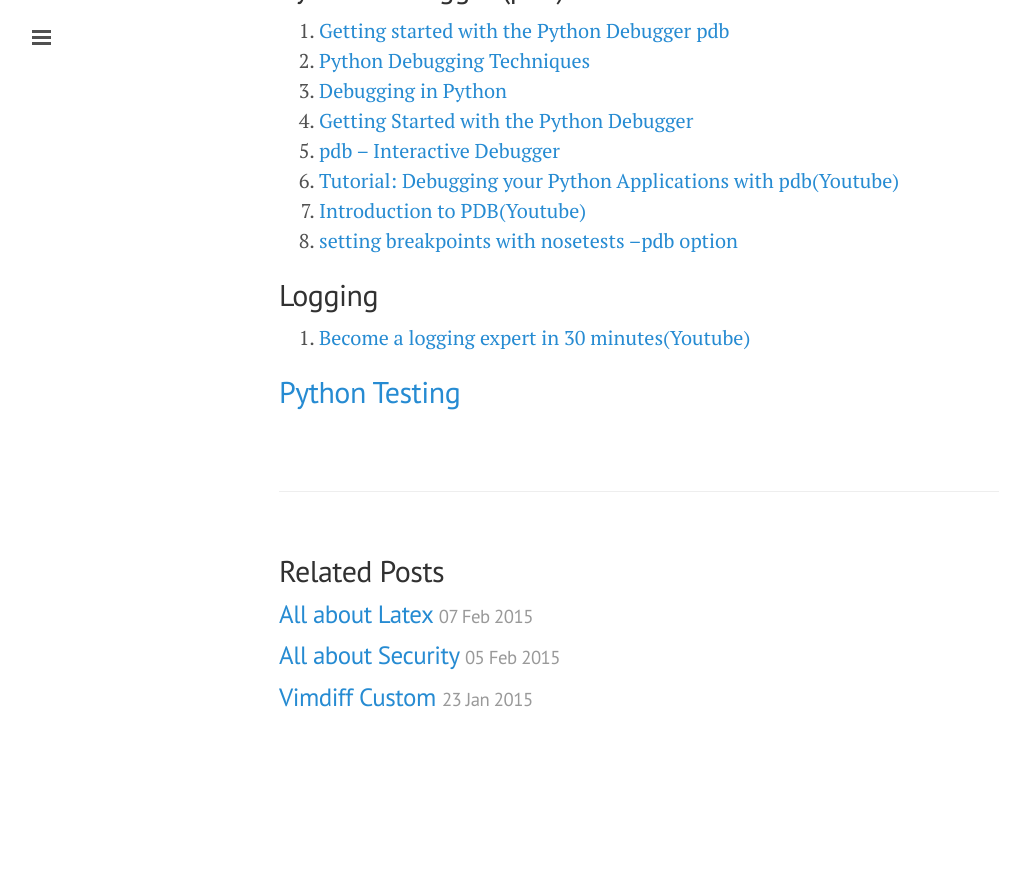
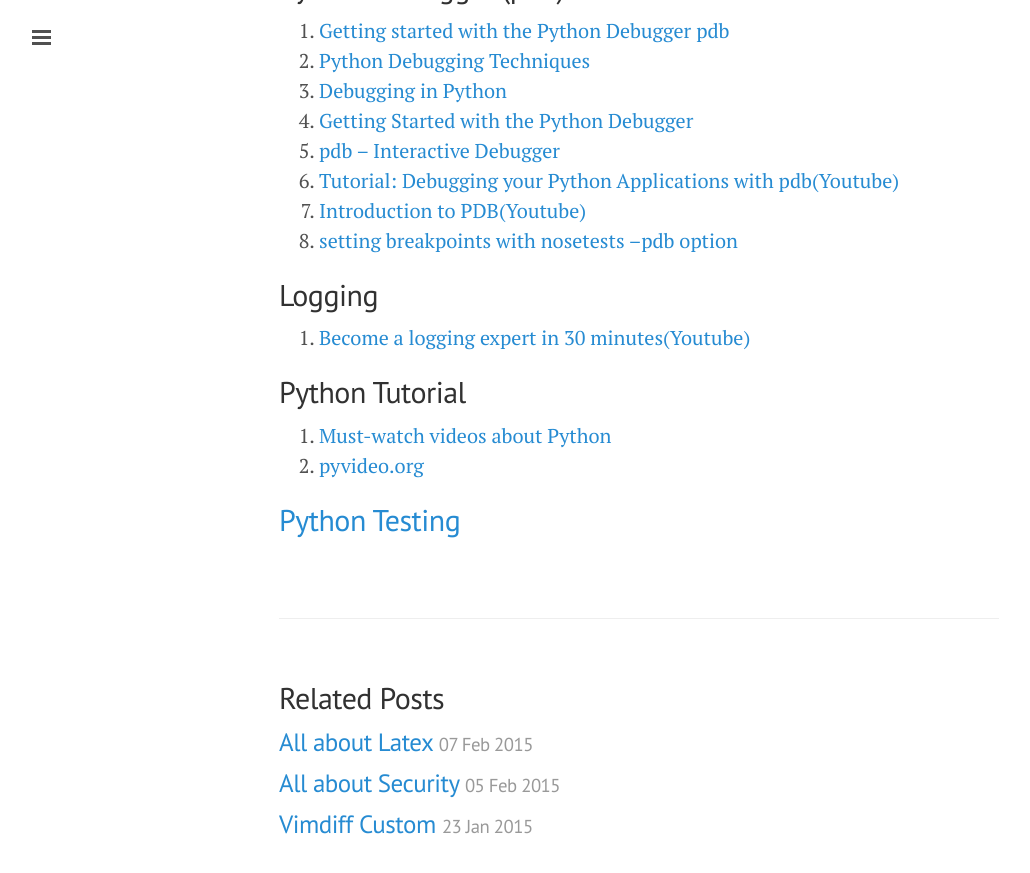
Before and after one commit to ibotdotout/ibotdotout.github.io, a Jekyll site: the page built from _posts/2014-06-08-python.md, in a window 1280 px wide and 900 px high, scrolled down 4521 px. Shown: the top 873 px of the window, without its empty margins (1-1031 px from the left). Built offline with Jekyll 4.4.1, drawn with Linux system fonts in a browser that asks for light colours; Markdown is read by kramdown in place of the engine named in the settings; before the commit the page ends 5294 px from its top, so only the background shows below that.

Commit message:
Update 2014-06-08-python.md

```diff
--- a/_posts/2014-06-08-python.md
+++ b/_posts/2014-06-08-python.md
@@ -184,4 +184,8 @@ $ autopep8 --in-place --aggressive --aggressive <filename>
 ## Logging
 1. [Become a logging expert in 30 minutes(Youtube)](https://www.youtube.com/watch?v=24_4WWkSmNo)
 
+## Python Tutorial
+1. [Must-watch videos about Python](https://github.com/s16h/py-must-watch)
+2. [pyvideo.org](http://pyvideo.org)
+
 ## [Python Testing]({{url}}/python-testing)
```
